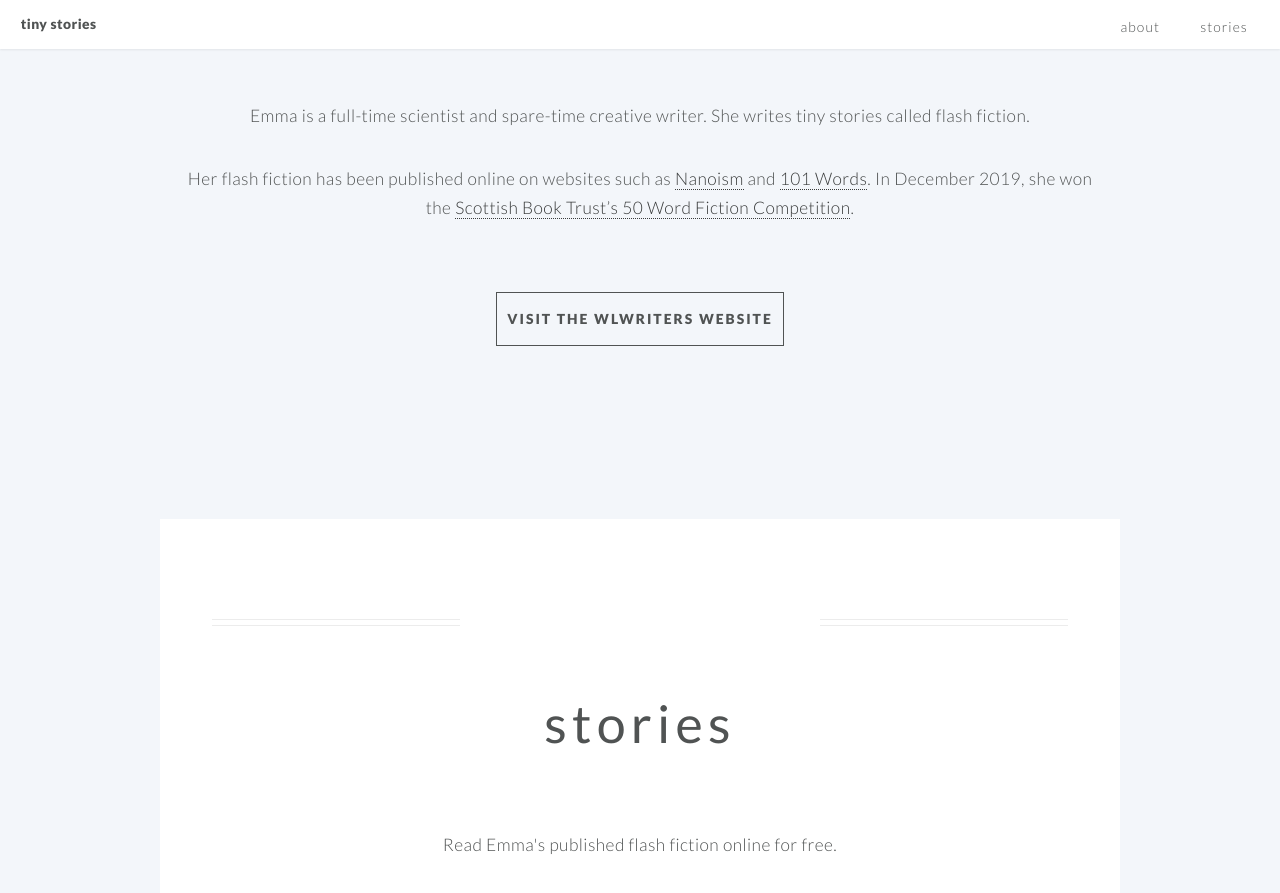
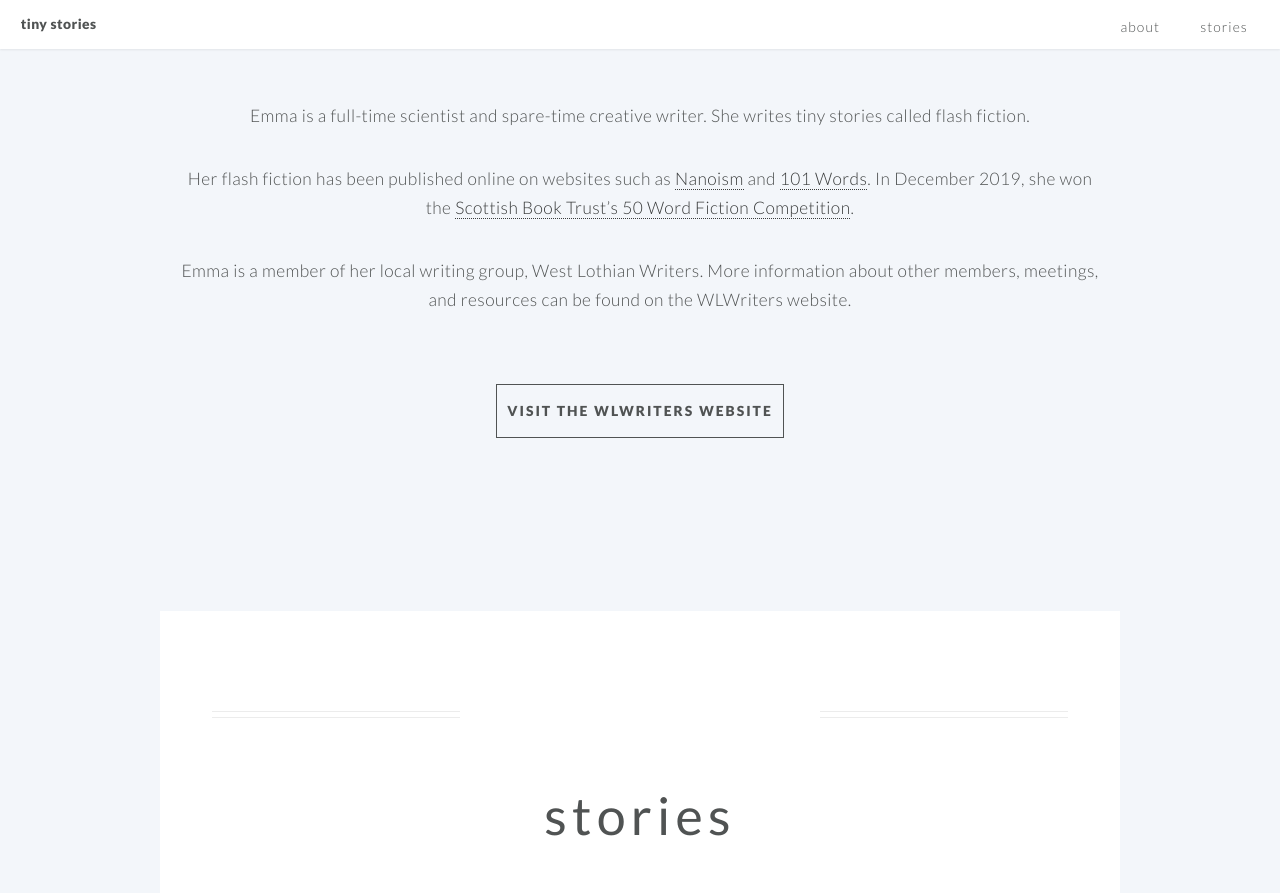
Before and after one commit to tinystories/tinystories.github.io, a Jekyll site: the page built from index.md, in a window 1280 px wide and 900 px high, scrolled down 767 px. Shown: the top 893 px of the window. Built offline with Jekyll 4.4.1, drawn with Linux system fonts in a browser that asks for light colours.

Commit message:
Add WLWriters paragraph

```diff
--- a/index.md
+++ b/index.md
@@ -41,3 +41,5 @@ portfolio_description: Read Emma's published flash fiction online for free.
 Emma is a full-time scientist and spare-time creative writer. She writes tiny stories called flash fiction.
 
 Her flash fiction has been published online on websites such as [Nanoism](https://nanoism.net/stories/841/) and [101 Words](https://101words.org/the-fairy-ring/). In December 2019, she won the [Scottish Book Trust’s 50 Word Fiction Competition](https://www.scottishbooktrust.com/50-word-fiction/december-2019-winners).
+
+Emma is a member of her local writing group, West Lothian Writers. More information about other members, meetings, and resources can be found on the WLWriters website.
```
